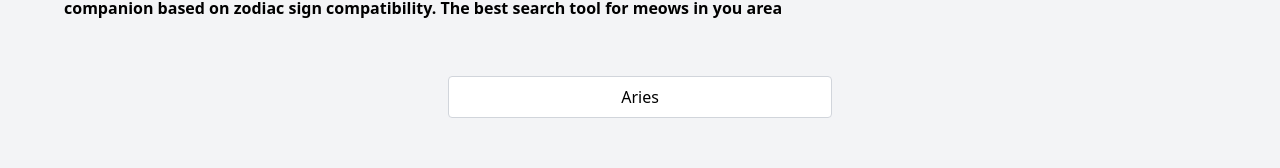
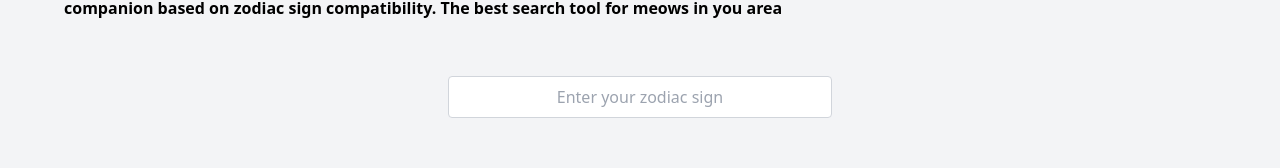
Before and after one commit to Salgado-Adrian/right-meow, a React (Create React App) app in the folder cat-adoption-frontend/: page / in a window 1280 px wide. Shown: the part 311-479 px from the top of the page. Built offline with nearby package versions, Linux system fonts and the light colour scheme.

Commit message:
reset starting placeholder

```diff
--- a/cat-adoption-frontend/src/App.js
+++ b/cat-adoption-frontend/src/App.js
@@ -2,7 +2,7 @@ import React, { useState } from 'react';
 import CatList from './CatList';
 
 function App() {
-    const [zodiacSign, setZodiacSign] = useState('Aries'); // Default zodiac sign
+    const [zodiacSign, setZodiacSign] = useState(''); // Default zodiac sign
 
     return (
         <div className="flex flex-col items-center justify-center min-h-screen bg-gray-100"> {/* Centering and background color */}
```
